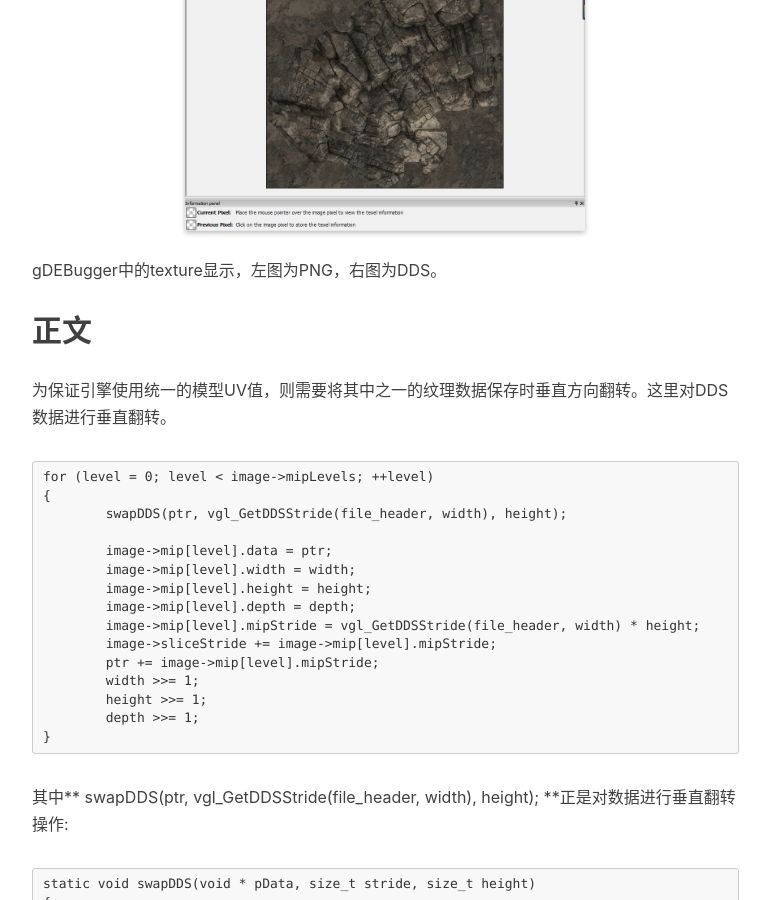
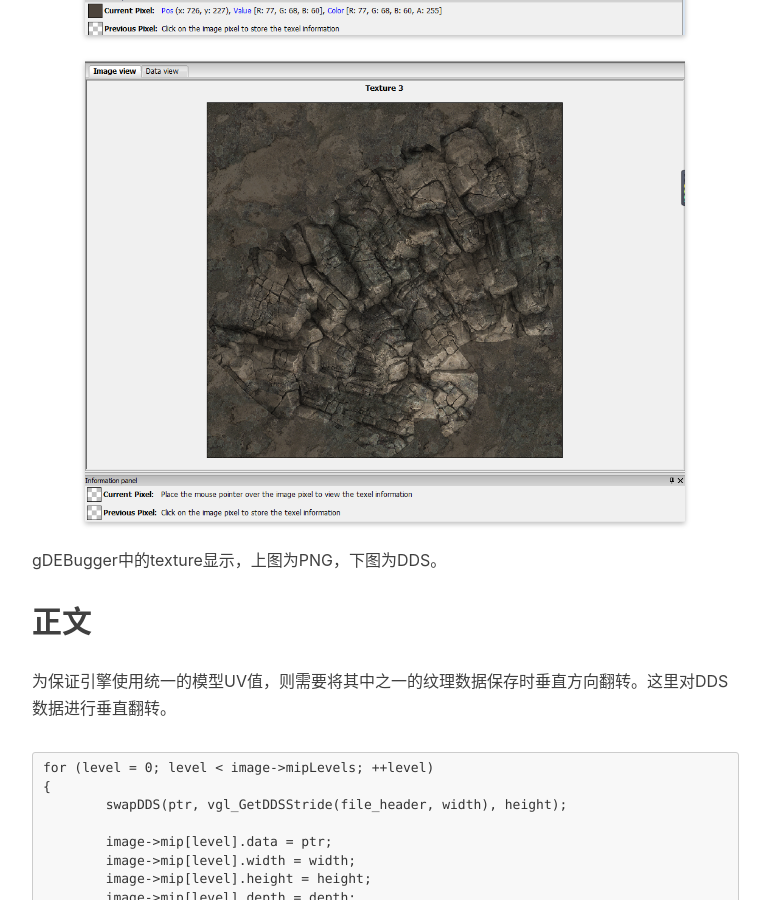
Before and after one commit to huangx916/huangx916.github.io, a Jekyll site: the page built from _posts/2018-07-31-ddsSwap.markdown, in a window 1280 px wide and 900 px high, scrolled down 1156 px. Shown: the whole window, without its empty margins (233-1003 px from the left). Built offline with Jekyll 4.4.1, drawn with Linux system fonts in a browser that asks for light colours; nearby versions of some CDN libraries; comment, search, counter and statistics services are not loaded.

Commit message:
dds swap

````diff
--- a/_posts/2018-07-31-ddsSwap.markdown
+++ b/_posts/2018-07-31-ddsSwap.markdown
@@ -14,8 +14,9 @@ tags:
 
 ## 前言
 [HXEngine](https://github.com/huangx916/HXEngine)中加载PNG和DDS时，发现贴图UV值V反转了。PNG左下角为(0,0)，DDS左上角为(0,0)。如下图：
-<img class="shadow" src="/img/in-post/ddsSwap/1.png" width="400"><img class="shadow" src="/img/in-post/ddsSwap/2.png" width="400">
-gDEBugger中的texture显示，左图为PNG，右图为DDS。
+<img class="shadow" src="/img/in-post/ddsSwap/1.png" width="600">
+<img class="shadow" src="/img/in-post/ddsSwap/2.png" width="600">
+gDEBugger中的texture显示，上图为PNG，下图为DDS。
 ## 正文
 为保证引擎使用统一的模型UV值，则需要将其中之一的纹理数据保存时垂直方向翻转。这里对DDS数据进行垂直翻转。
 ```
@@ -54,6 +55,6 @@ static void swapDDS(void * pData, size_t stride, size_t height)
 }
 ```
 翻转后的DDS如下图；
-<img class="shadow" src="/img/in-post/ddsSwap/3.png" width="400">
+<img class="shadow" src="/img/in-post/ddsSwap/3.png" width="600">
 ## 后记
 类似的还有BMP等，由于DX和OpenGL UV坐标系的不同，开发过程中需要保持统一。
````
